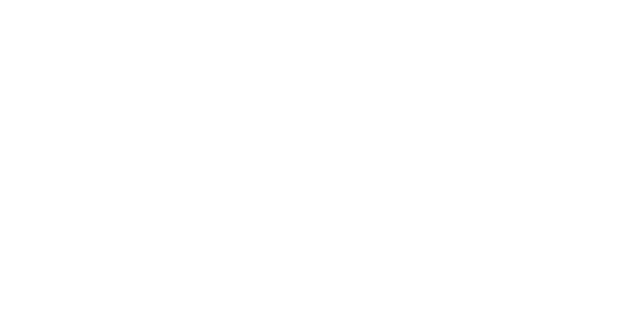
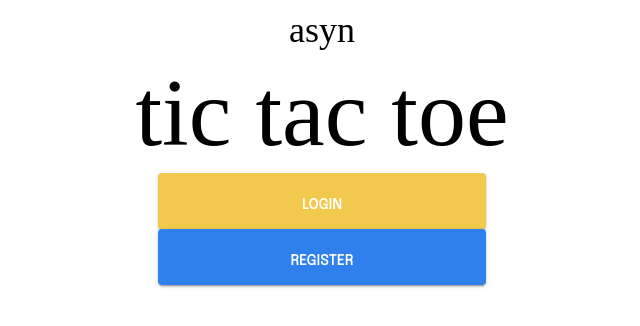
Before and after one commit to Pratikcs50/tic-tac-toe, a React (Create React App) app: page / in a window 1280 px wide. Shown: the top 326 px of the page, without its empty margins (318-958 px from the left). Built offline with nearby package versions, Linux system fonts and the light colour scheme; a web font is replaced by a local one.

Commit message:
added Entry page to app.js

```diff
--- a/src/App.js
+++ b/src/App.js
@@ -1,6 +1,7 @@
 import * as React from "react";
 import "./App.scss";
 import { ThemeProvider, createTheme } from "@mui/material/styles";
+import Entry from "./layout/entry/Entry";
 
 const theme = createTheme({
   palette: {
@@ -17,7 +18,7 @@
   return (
     <ThemeProvider theme={theme}>
       <div className="App">
-
+        <Entry />
       </div>
     </ThemeProvider>
   );
```
